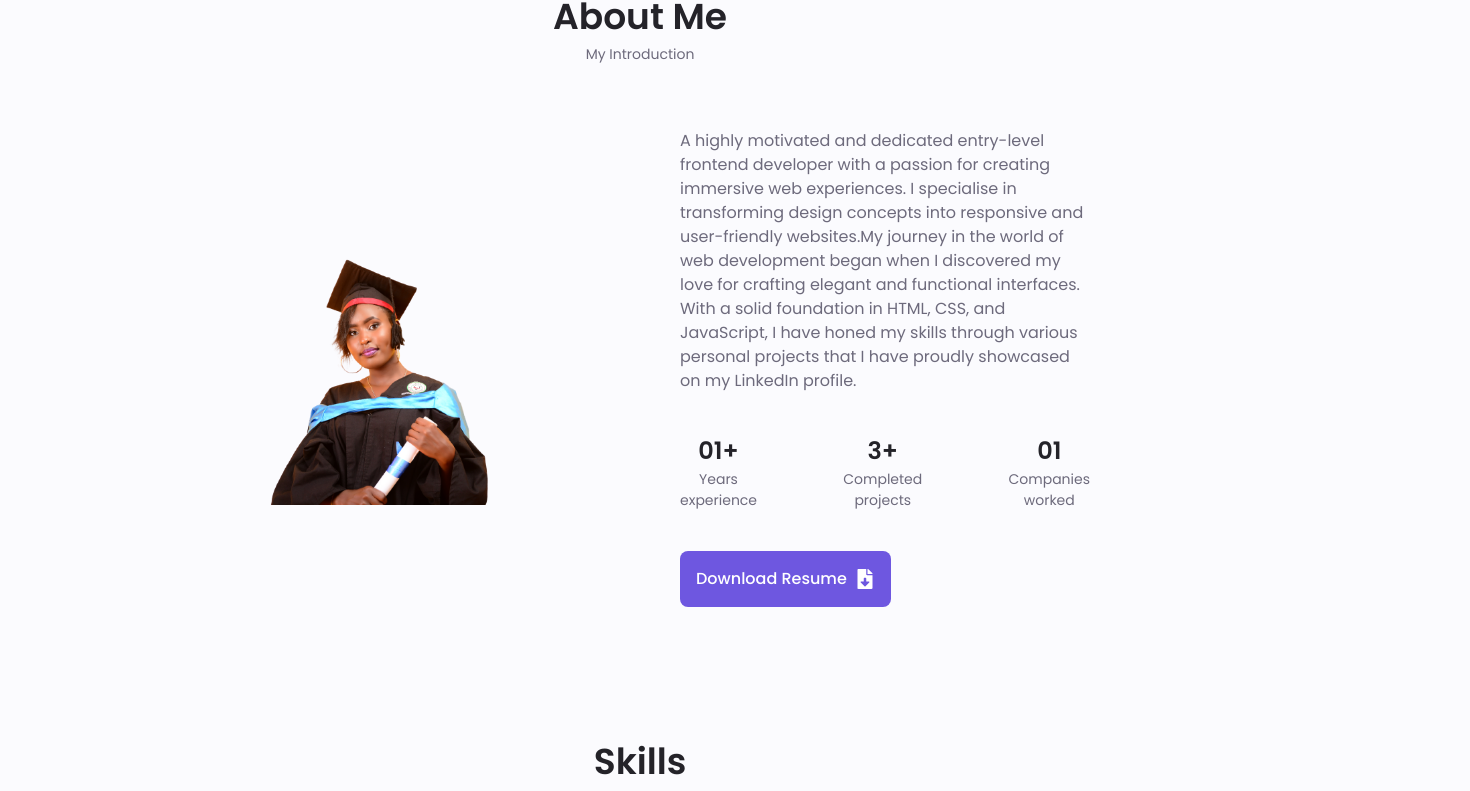
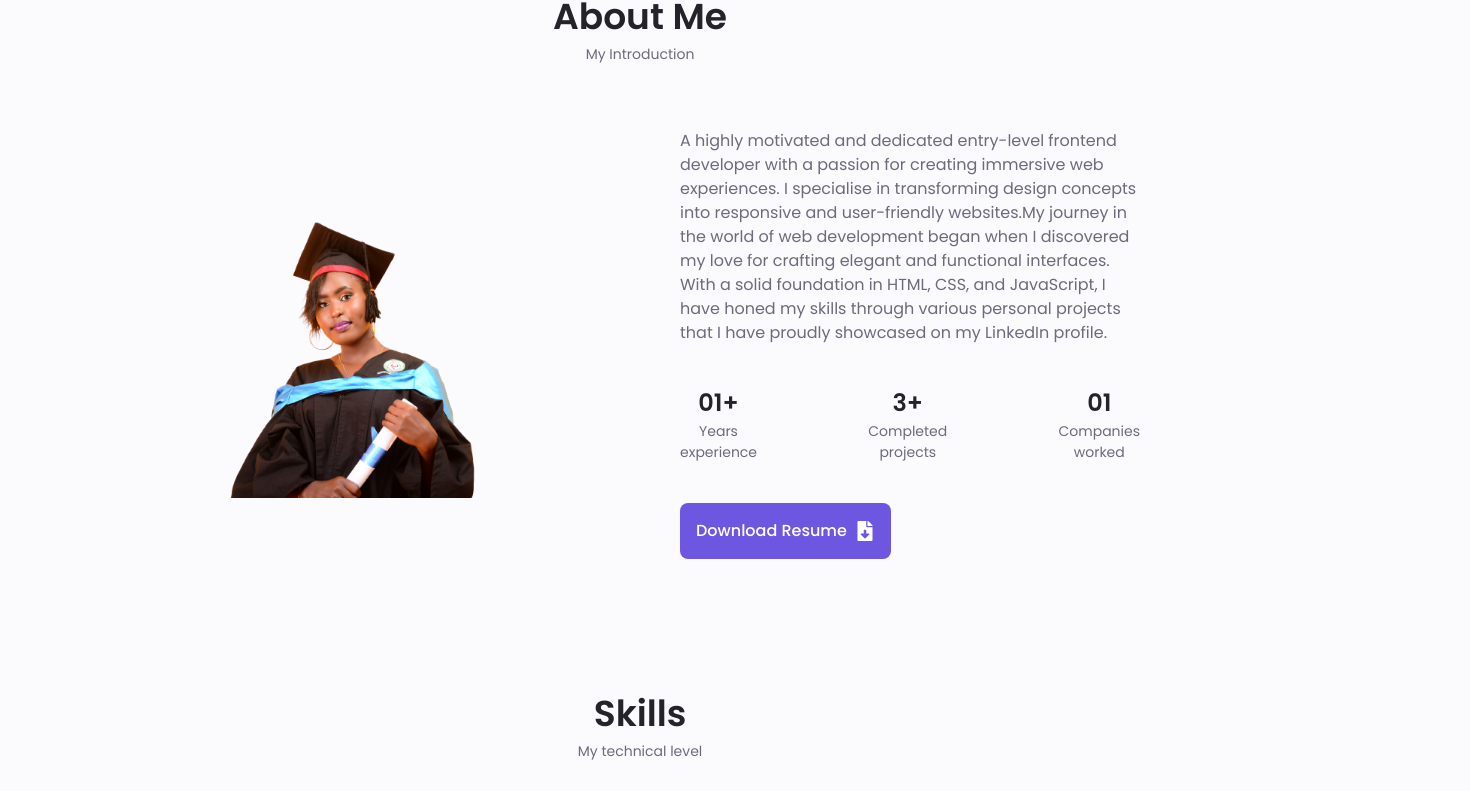
Before and after one commit to naomirono/Portfolio_Website, a React (Vite) app in the folder client/: page / in a window 1280 px wide. Shown: the part 740-1531 px from the top of the page, 1470 px wide, since content can reach past the window. Built offline with nearby package versions, Linux system fonts and the light colour scheme.

Commit message:
Add container max-width

```diff
--- a/client/src/index.css
+++ b/client/src/index.css
@@ -163,7 +163,7 @@ img {
 
 /*==================== LAYOUT ====================*/
 .container {
-  max-width: 900px;
+  max-width: 1000px;
   margin-left: var(--mb-1-5);
   margin-right: var(--mb-1-5);
 }
@@ -408,8 +408,6 @@ img {
 
 /*==================== ABOUT ====================*/
 .about_img{
-    width: 400%;
-
     border-radius: .5rem;
     justify-self: center;
     align-self: center;
@@ -446,7 +444,6 @@ img {
     display: flex;
     justify-content: center;
 }
-
 /*==================== SKILLS ====================*/
 .skills_container{
     row-gap: 0;
```
